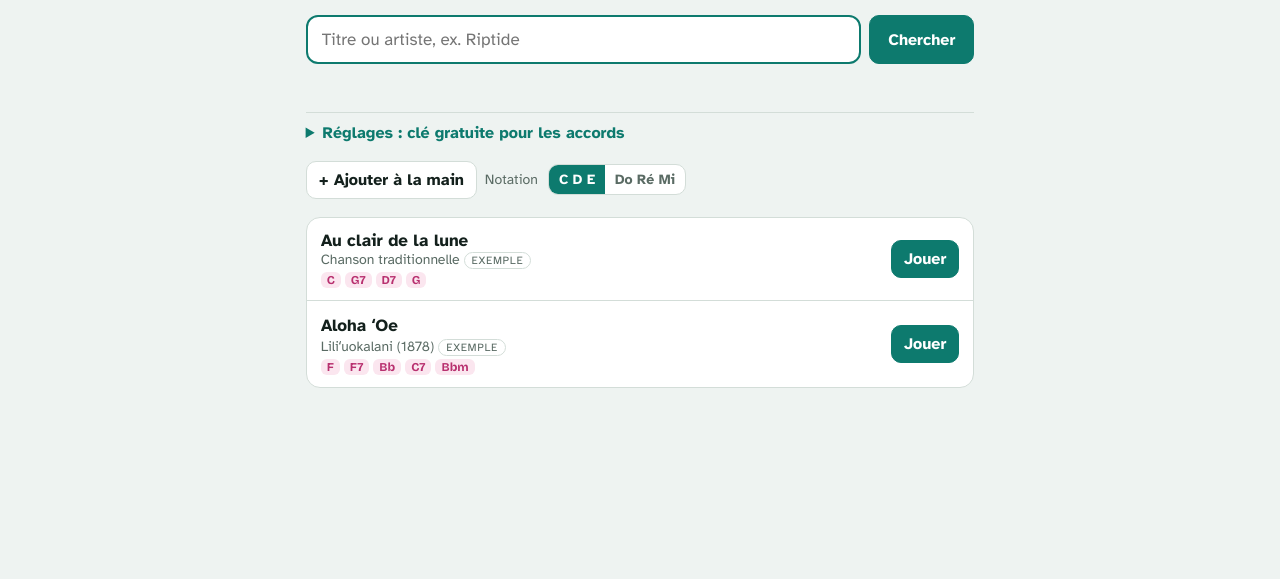
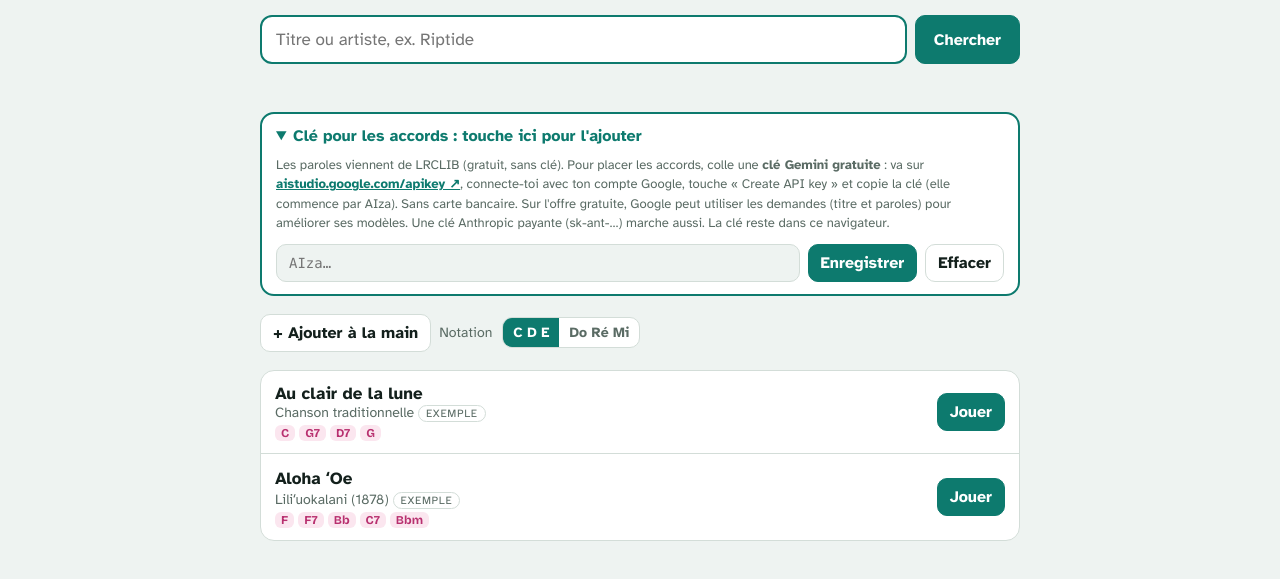
Before and after one commit to benjaminjschummer-lab/Support-tondeuse-, a plain HTML site: page ukulele/index.html in a window 1280 px wide. Shown: the part 169-748 px from the top of the page. Drawn offline with nearby package versions, Linux system fonts and the light colour scheme.

Commit message:
Show the API key box prominently and link the online version from claude.ai
Co-Authored-By: Claude Opus 5.5 <noreply@anthropic.com>
Claude-Session: https://claude.ai/code/session_01EPz41acE5BjiMb3Gms3MLj

```diff
--- a/ukulele/index.html
+++ b/ukulele/index.html
@@ -81,7 +81,11 @@ button { cursor: pointer; }
 .ch[data-dots]::after { content: attr(data-dots); display: block; font-family: var(--f-body); font-size: .5em; letter-spacing: .25em; color: var(--muted); line-height: 1; margin-top: -1px; }
 .info { font-size: 13px; color: var(--muted); padding-block: 6px; background: var(--surface); border-bottom: 1px solid var(--line); display: flex; gap: 6px 14px; flex-wrap: wrap; }
 .line[data-t] { cursor: pointer; }
-.install { border-top: 1px solid var(--line); padding-top: 10px; }
+.keycard { border: 2px solid var(--accent); border-radius: 14px; background: var(--surface); padding: 12px 14px; }
+.keycard summary { cursor: pointer; font-weight: 700; font-size: 16px; color: var(--accent); }
+.keycard.set { border-width: 1px; border-color: var(--line); }
+.online { margin: 0; padding: 12px 14px; border: 2px solid var(--accent); border-radius: 14px; background: var(--surface); line-height: 1.45; }
+.online a { color: var(--accent); font-weight: 700; }
 .keyrow { display: flex; gap: 8px; flex-wrap: wrap; margin-top: 10px; }
 .keyrow input { flex: 1; min-width: 200px; border: 1px solid var(--line); border-radius: 10px; background: var(--bg); padding: 10px 12px; font-family: ui-monospace, Menlo, monospace; font-size: 14px; }
 .hint a { color: var(--accent); font-weight: 700; }
@@ -228,8 +232,9 @@ button { cursor: pointer; }
         <button class="btn primary" id="q-go" type="submit">Chercher</button>
       </form>
       <p class="status" id="q-status"></p>
-      <details class="install" id="settings" hidden>
-        <summary style="cursor:pointer;font-weight:700;color:var(--accent)">Réglages : clé gratuite pour les accords</summary>
+      <p class="online" id="online" hidden>Les paroles ne s'affichent que dans la version en ligne : <a href="https://benjaminjschummer-lab.github.io/Support-tondeuse-/ukulele/" target="_blank" rel="noopener">ouvrir Kanikapila en ligne ↗</a></p>
+      <details class="keycard" id="settings" hidden>
+        <summary id="key-sum">Clé pour les accords : à ajouter</summary>
         <p class="hint" style="margin-top:10px">Les paroles viennent de LRCLIB (gratuit, sans clé). Pour placer les accords, colle une <b>clé Gemini gratuite</b> : va sur <a href="https://aistudio.google.com/apikey" target="_blank" rel="noopener">aistudio.google.com/apikey ↗</a>, connecte-toi avec ton compte Google, touche « Create API key » et copie la clé (elle commence par AIza). Sans carte bancaire. Sur l'offre gratuite, Google peut utiliser les demandes (titre et paroles) pour améliorer ses modèles. Une clé Anthropic payante (sk-ant-…) marche aussi. La clé reste dans ce navigateur.</p>
         <div class="keyrow">
           <input id="api-key" type="password" autocomplete="off" spellcheck="false" placeholder="AIza…" aria-label="Clé API pour les accords">
@@ -662,14 +667,20 @@ const MODEL = "claude-opus-5-5";
 const getKey = () => { try { return localStorage.getItem("kanikapila.apikey") || ""; } catch { return ""; } };
 function setKey(k) { try { k ? localStorage.setItem("kanikapila.apikey", k) : localStorage.removeItem("kanikapila.apikey"); } catch {} }
 $("api-key").value = getKey() ? "••••••••••••" : "";
+function keyState() {
+  const k = getKey();
+  $("key-sum").textContent = k ? "Clé pour les accords : enregistrée ✓ (" + (k.startsWith("AIza") ? "Gemini" : "Anthropic") + ")" : "Clé pour les accords : touche ici pour l'ajouter";
+  $("settings").classList.toggle("set", !!k);
+  if (!k) $("settings").open = true;
+}
 $("key-save").onclick = () => {
   const v = $("api-key").value.trim();
   if (!/^(sk-ant-|AIza)/.test(v)) { toast("Colle une clé Gemini (AIza…) ou Anthropic (sk-ant-…)"); return; }
-  setKey(v); $("api-key").value = "••••••••••••"; toast("Clé enregistrée sur cet appareil");
+  setKey(v); $("api-key").value = "••••••••••••"; toast("Clé enregistrée sur cet appareil"); keyState(); $("settings").open = false;
   const pending = current && current.lyrics && !current.chords ? current : null;
   if (pending) addChords(pending);
 };
-$("key-clear").onclick = () => { setKey(""); $("api-key").value = ""; toast("Clé effacée"); };
+$("key-clear").onclick = () => { setKey(""); $("api-key").value = ""; toast("Clé effacée"); keyState(); };
 $("api-key").onfocus = () => { if ($("api-key").value.startsWith("•")) $("api-key").value = ""; };
 
 let sdkLoading = null;
@@ -1370,7 +1381,8 @@ else showView(["chansons", "accordeur"].includes(startView) ? startView : "chans
 if (fs !== 21) document.documentElement.style.setProperty("--fs", fs + "px");
 
 (async () => {
-  if (!window.claude?.use) { $("settings").hidden = false; return; }
+  if (!window.claude?.use) { $("settings").hidden = false; keyState(); return; }
+  $("online").hidden = false;
   try { sample = await window.claude.use("sample"); } catch {}
   if (!sample) setStatus("Recherche indisponible ici : ajoute tes chansons à la main.");
 })();
```
